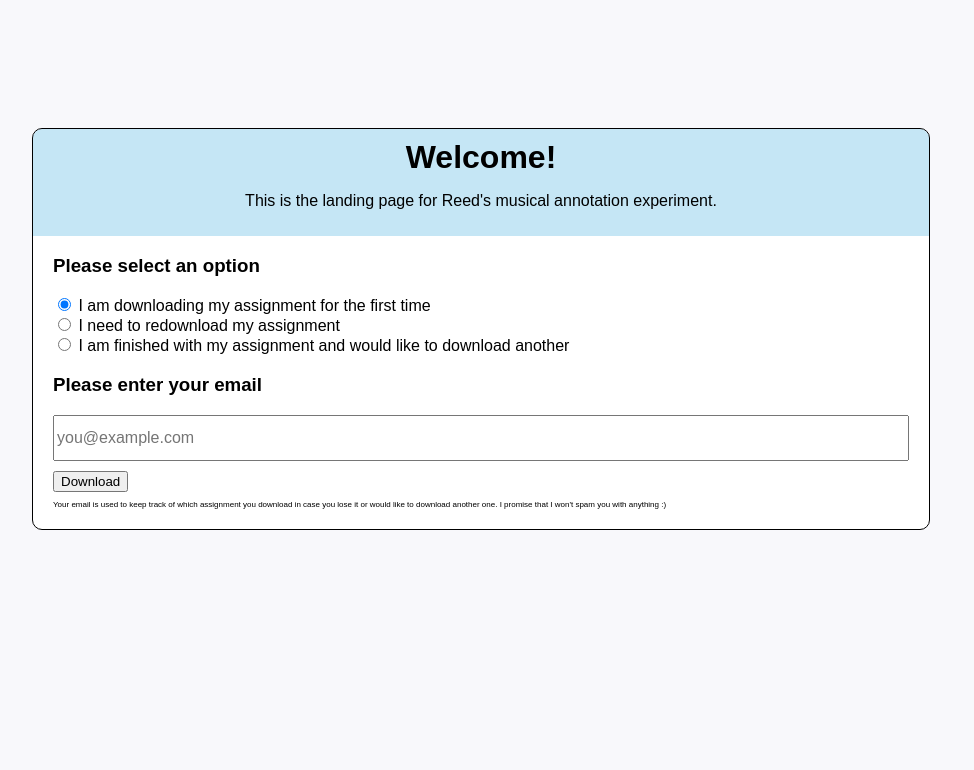
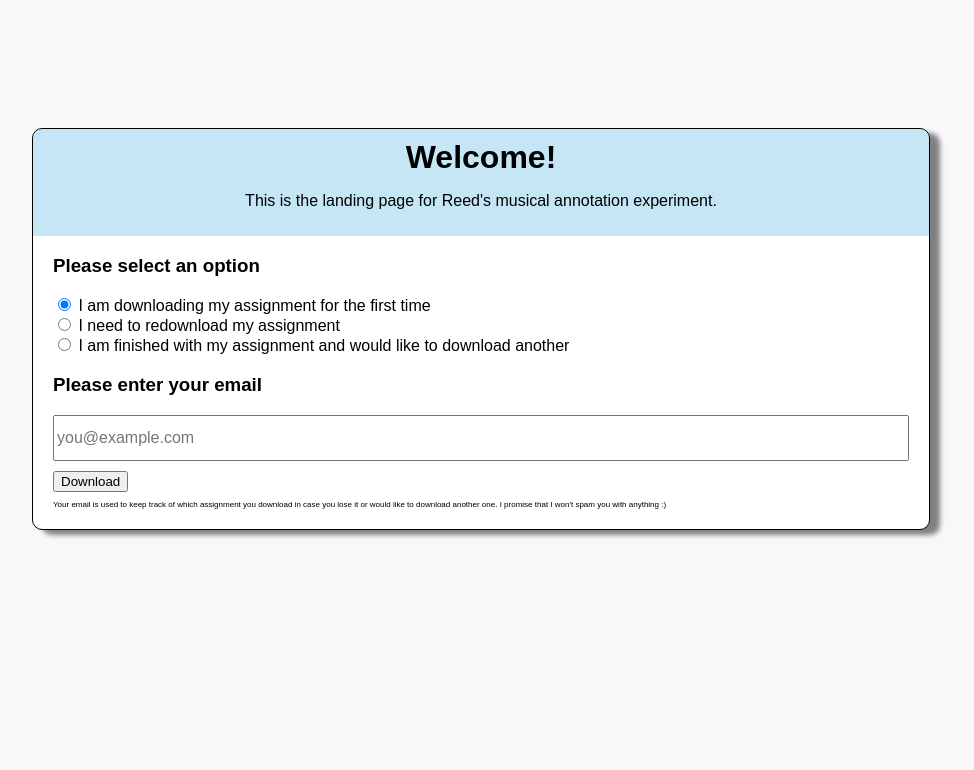
Before and after one commit to rjp9/music-assignment, a Flask app: page / in a window 1280 px wide. Shown: the top 770 px of the page, without its empty margins (159-1133 px from the left). Run offline with Flask 2, Linux system fonts and the light colour scheme.

Commit message:
basic css edits

```diff
--- a/static/style.css
+++ b/static/style.css
@@ -22,6 +22,7 @@ body {
     background-color: white;
     /* border-radius: 10%; */
     overflow: hidden;
+    box-shadow: 10px 5px 5px gray;
 }
 
 #header {
--- a/templates/index.html
+++ b/templates/index.html
@@ -40,7 +40,7 @@
             </div>
             <div>
                 <p class="note">Your email is used to keep track of which assignment you download in case you lose it or would like to download another one. I promise that I won't spam you with anything :)</p>
-            <div>
+            </div>
         </div>
     </div>
 
```
Also changed, not shown: server.db, 1 other file.
